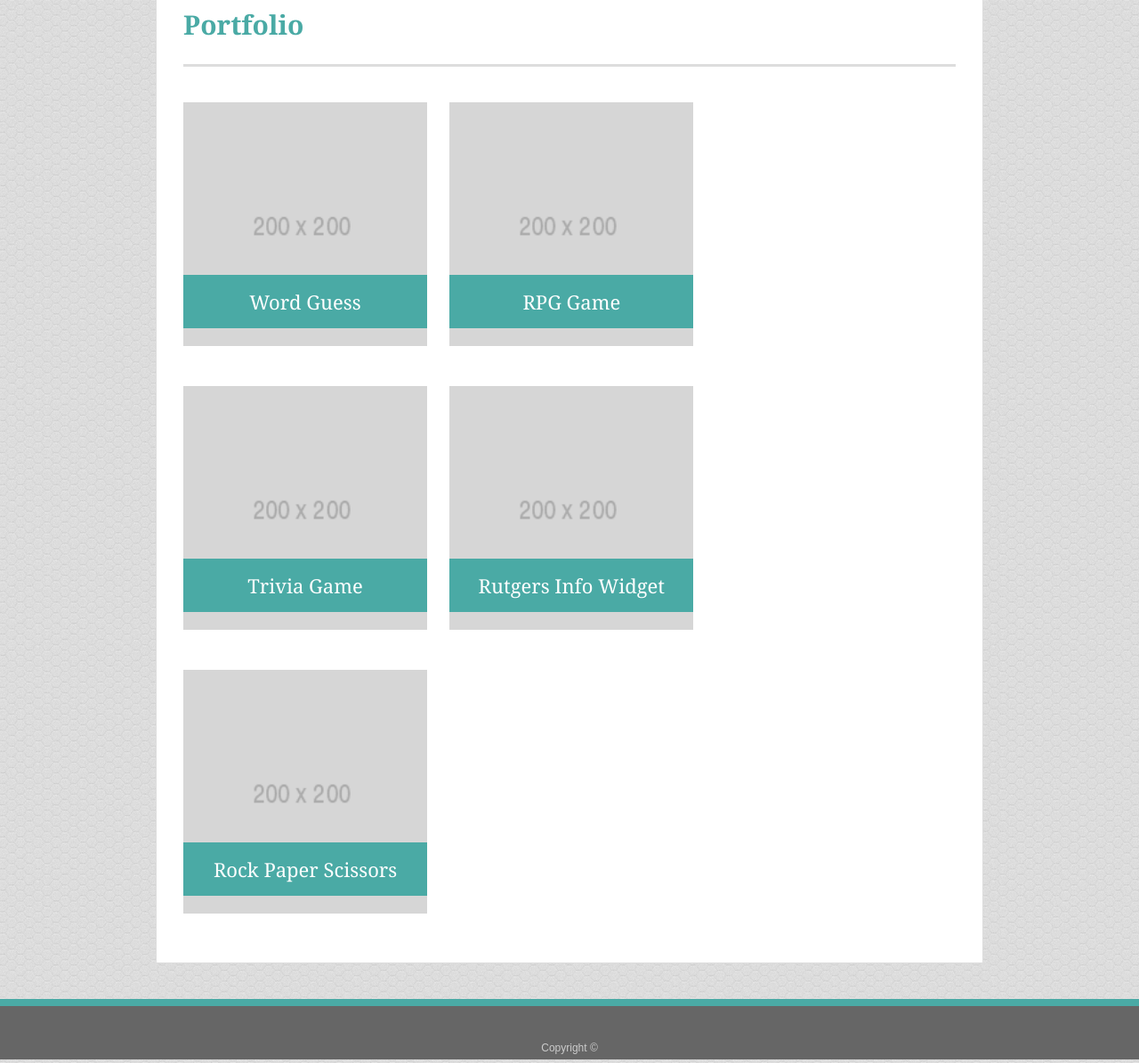
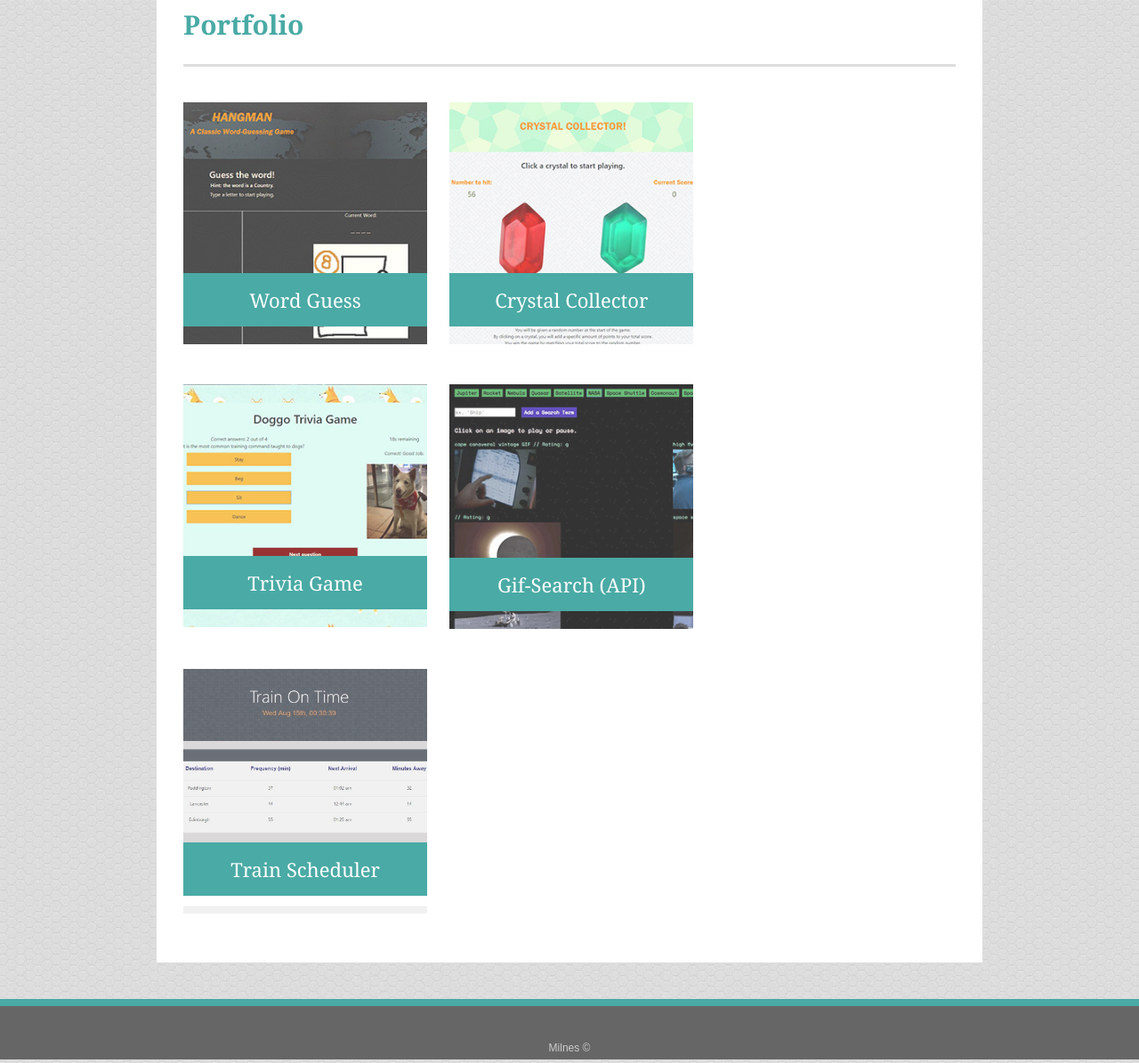
Before and after one commit to thmiv/Bootstrap-Portfolio, a plain HTML site: page portfolio.html in a window 1280 px wide. Shown: the part 134-1329 px from the top of the page at 89% size. Drawn offline with nearby package versions, Linux system fonts and the light colour scheme.

Commit message:
updated portfolia with working links

```diff
--- a/portfolio.html
+++ b/portfolio.html
@@ -46,45 +46,49 @@
             <div class="row">
                 <div class="col-md-4">
                     <div class="work">
-                        <img src="assets/images/200x200.png" alt="Word Guess" class="img-responsive">
+                            <a href="https://thmiv.github.io/Word-Guess-Game/">
+                        <img src="assets/images/wordguess.jpg" alt="Word Guess" class="img-responsive"> </a>
                         <h3>Word Guess</h3>
                     </div>
                 </div>
                 <div class="col-md-4">
                     <div class="work">
-                        <img src="assets/images/200x200.png" alt="RPG Game" class="img-responsive">
-                        <h3>RPG Game</h3>
+                            <a href="https://thmiv.github.io/unit-4-game/">
+                        <img src="assets/images/crystalcollect.jpg" alt="RPG Game" class="img-responsive"> </a>
+                        <h3>Crystal Collector</h3>
                     </div>
                 </div>
             </div>
             <div class="row">
                 <div class="col-md-4">
                     <div class="work">
-                        <img src="assets/images/200x200.png" alt="Trivia Game" class="img-responsive">
+                            <a href="https://thmiv.github.io/TriviaGame/">
+                        <img src="assets/images/quizgame.jpg" alt="Trivia Game" class="img-responsive"> </a>
                         <h3>Trivia Game</h3>
                     </div>
                 </div>
                 <div class="col-md-4">
                     <div class="work">
-                        <img src="assets/images/200x200.png" alt="Rutgers Info Widget" class="img-responsive">
-                        <h3>Rutgers Info Widget</h3>
+                            <a href="https://thmiv.github.io/GifTastic/">
+                        <img src="assets/images/gifsearch.jpg" alt="Gif-tastic" class="img-responsive"> </a>
+                        <h3>Gif-Search (API)</h3>
                     </div>
                 </div>
             </div>
             <div class="row">
                 <div class="col-md-4">
                     <div class="work">
-                    <img src="assets/images/200x200.png" alt="Rock Paper Scissors" class="img-responsive">
-                    <h3>Rock Paper Scissors</h3>
+                            <a href="https://thmiv.github.io/trainscheduler/">
+                    <img src="assets/images/train.jpg" alt="Rock Paper Scissors" class="img-responsive"> </a>
+                    <h3>Train Scheduler</h3>
                     </div>
                 </div>
             </div>
         </section>
     </div>
 <footer>
-    <div class="container">Copyright &copy;</div>
+    <div class="container">Milnes &copy;</div>
 </footer>
-
 
 </body>
 </html>
```
Also changed, not shown: contact.html (+10 -4 lines), index.html (+5 -7 lines), assets/images/crystalcollect.jpg (added), assets/images/gifsearch.jpg (added), assets/images/honey_im_subtle_@2X.png (deleted), assets/images/quizgame.jpg (added), assets/images/tmpic.jpg (added), assets/images/train.jpg (added), assets/images/wordguess.jpg (added).
